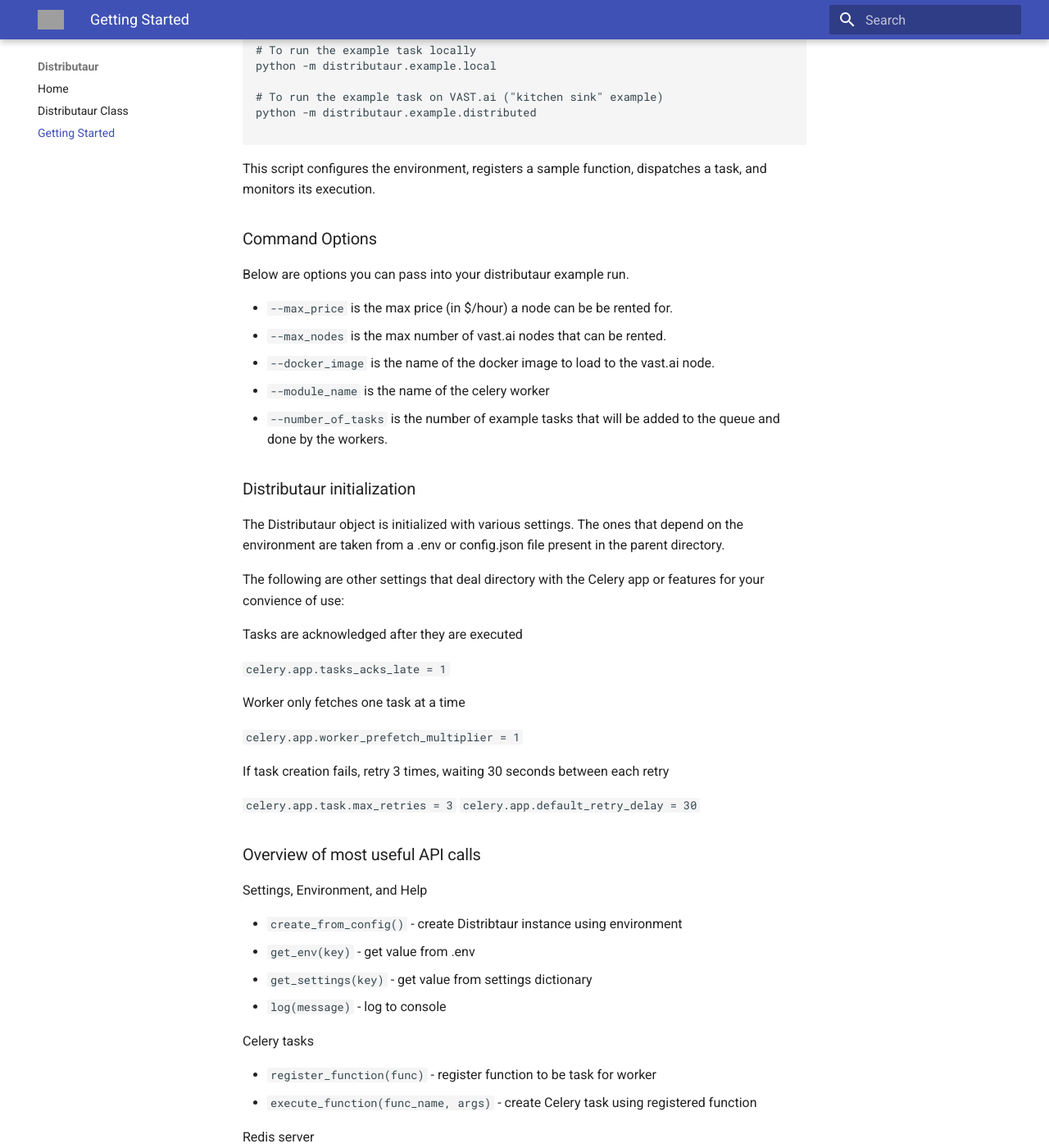
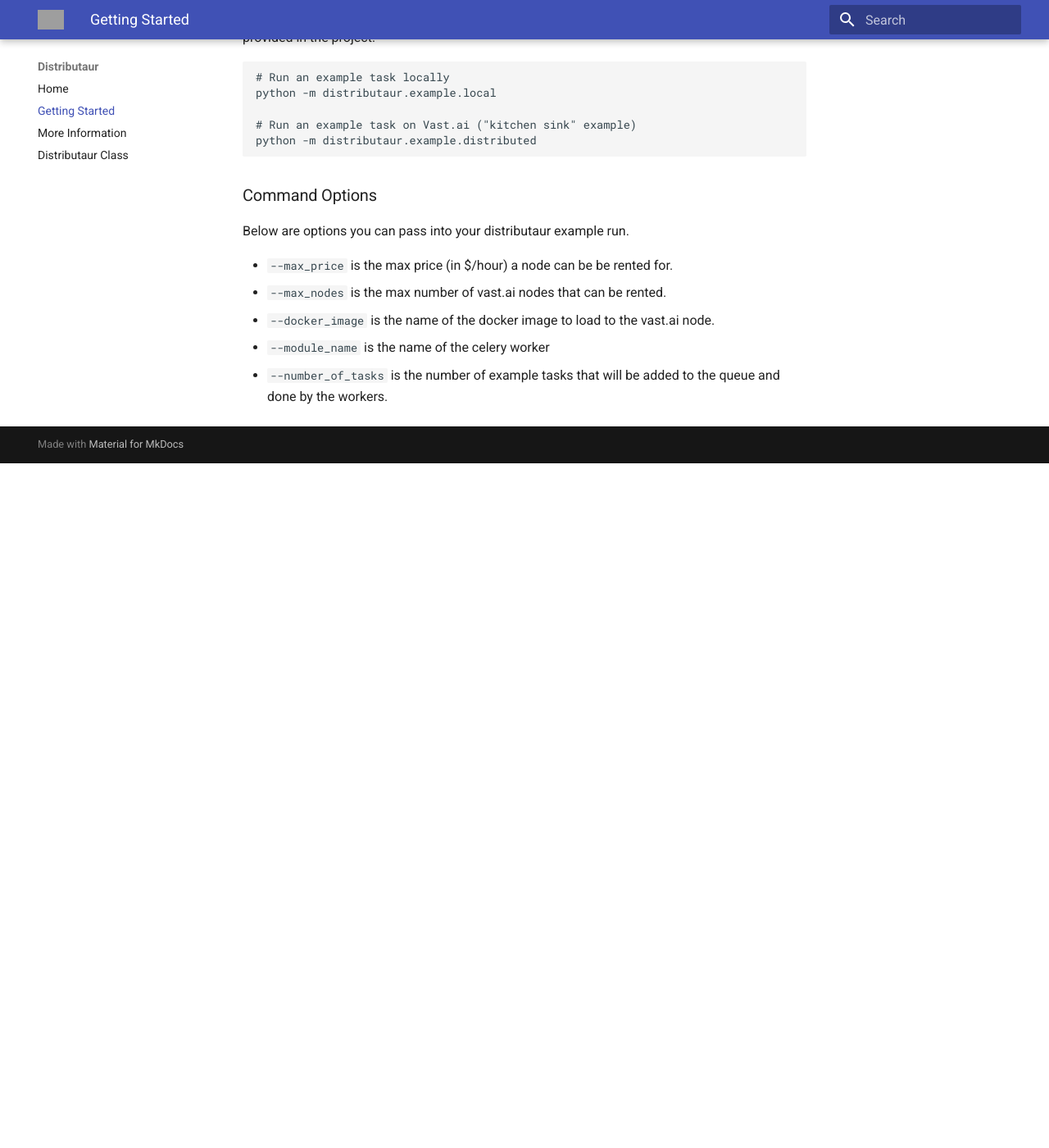
Before and after one commit to DeepAI-Research/Distributask, an MkDocs documentation site: the page built from docs/getting_started.md, in a window 1280 px wide and 1400 px high, scrolled down 1401 px. Shown: the whole window at 82% size. Built offline with MkDocs 1.6.1 and Material for MkDocs 9.7.7, drawn with Linux system fonts in a browser that asks for light colours; after the commit the page ends 1966 px from its top, so only the background shows below that; some of the changed text lies outside the part shown; grey boxes are pictures that could not be loaded.

Commit message:
corrected spelling, added more info page

````diff
--- a/docs/getting_started.md
+++ b/docs/getting_started.md
@@ -1,6 +1,6 @@
 # Getting Started
 
-Below are some quick notes to get you up and running. Please read through the rest of the documentation for more detailed information.
+Below are instructions to get distributaur running on your machine. Please read through the rest of the documentation for more detailed information.
 
 # Installation
 
@@ -12,9 +12,11 @@
 
 ### Prerequisites
 
-- Python 3.8 or newer (tested on 3.11)
+- Python 3.8 or newer (tested on Python 3.11)
 - Redis server
-- Celery
+- Vast.ai API key
+- HuggingFace API key
+
 
 ### Setup
 
@@ -57,15 +59,12 @@
 To run an example task and see distributaur in action, you can execute the example script provided in the project:
 
 ```bash
-# To run the example task locally
+# Run an example task locally
 python -m distributaur.example.local
 
-# To run the example task on VAST.ai ("kitchen sink" example)
+# Run an example task on Vast.ai ("kitchen sink" example)
 python -m distributaur.example.distributed
-
 ```
-
-This script configures the environment, registers a sample function, dispatches a task, and monitors its execution.
 
 ### Command Options
 
@@ -76,62 +75,3 @@
 - `--docker_image` is the name of the docker image to load to the vast.ai node.
 - `--module_name` is the name of the celery worker
 - `--number_of_tasks` is the number of example tasks that will be added to the queue and done by the workers.
-
-### Distributaur initialization
-
-The Distributaur object is initialized with various settings. The ones that depend on the environment are taken from a .env or config.json file present in the parent directory.
-
-The following are other settings that deal directory with the Celery app or features for your convience of use:
-
-
-Tasks are acknowledged after they are executed
-
-`celery.app.tasks_acks_late = 1`
-
-Worker only fetches one task at a time
-
-`celery.app.worker_prefetch_multiplier = 1`
-
-If task creation fails, retry 3 times, waiting 30 seconds between each retry
-
-`celery.app.task.max_retries = 3`
-`celery.app.default_retry_delay = 30`
-
-
-### Overview of most useful API calls
-
-Settings, Environment, and Help
-
-- `create_from_config()` - create Distribtaur instance using environment
-- `get_env(key)` - get value from .env
-- `get_settings(key)` - get value from settings dictionary
-- `log(message)` - log to console
-
-Celery tasks
-
-- `register_function(func)` - register function to be task for worker
-- `execute_function(func_name, args)` - create Celery task using registered function
-
-Redis server
-
-- `get_redis_url()` - get Redis host url
-- `get_redis_connection()` - get Redis connection instance
-
-Worker management with Vast.ai API
-
-- `search_offers(max_price)` - search for available instances on Vast.ai
-- `rent_nodes(max_price, max_nodes, image, module_name, command)` - rent nodes using Vast.ai instance
-- `terminate_nodes(node_id_lists)` - terminate Vast.ai instance
-
-
-HuggingFace repositories and uploading
-
-- `initialize_dataset()` - intialize dataset repo on HuggingFace
-- `upload_file(path_to_file)` - upload file to Huggingface
-- `upload_directory(path_to_directory)` - upload folder to Huggingface repo
-- `delete_file(path_to_file)` - delte file on HuggingFace repo
-
-## Documentation of Required Packages
-
-Celery: `https://docs.celeryq.dev/en/stable/`
-Redis: `https://redis.io/docs/latest/`
--- a/mkdocs.yml
+++ b/mkdocs.yml
@@ -9,3 +9,8 @@
 - mkdocstrings:
     enabled: true
     default_handler: python
+nav:
+    - Home: index.md
+    - Getting Started: getting_started.md
+    - More Information: more_info.md
+    - Distributaur Class: distributaur.md
````
Also changed, not shown: docs/index.md (+25 -4 lines), docs/more_info.md (added, +59 -0 lines), 3 other files.
